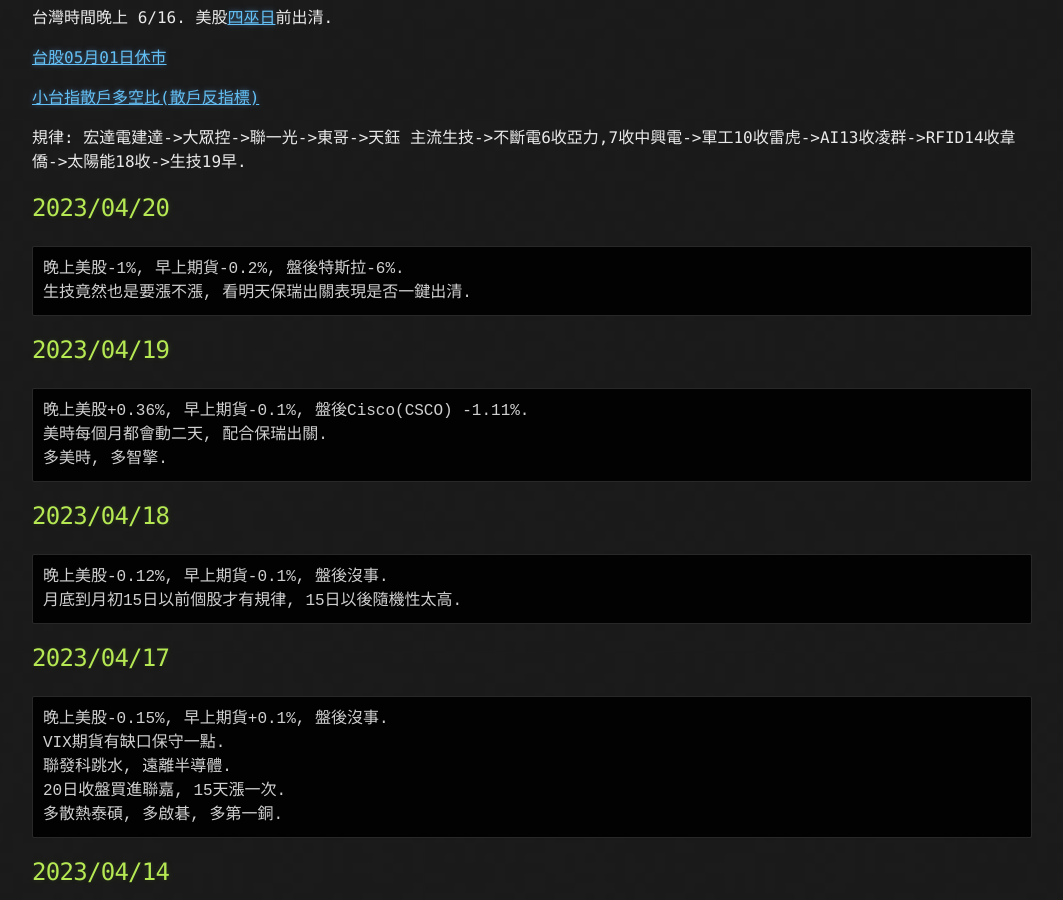
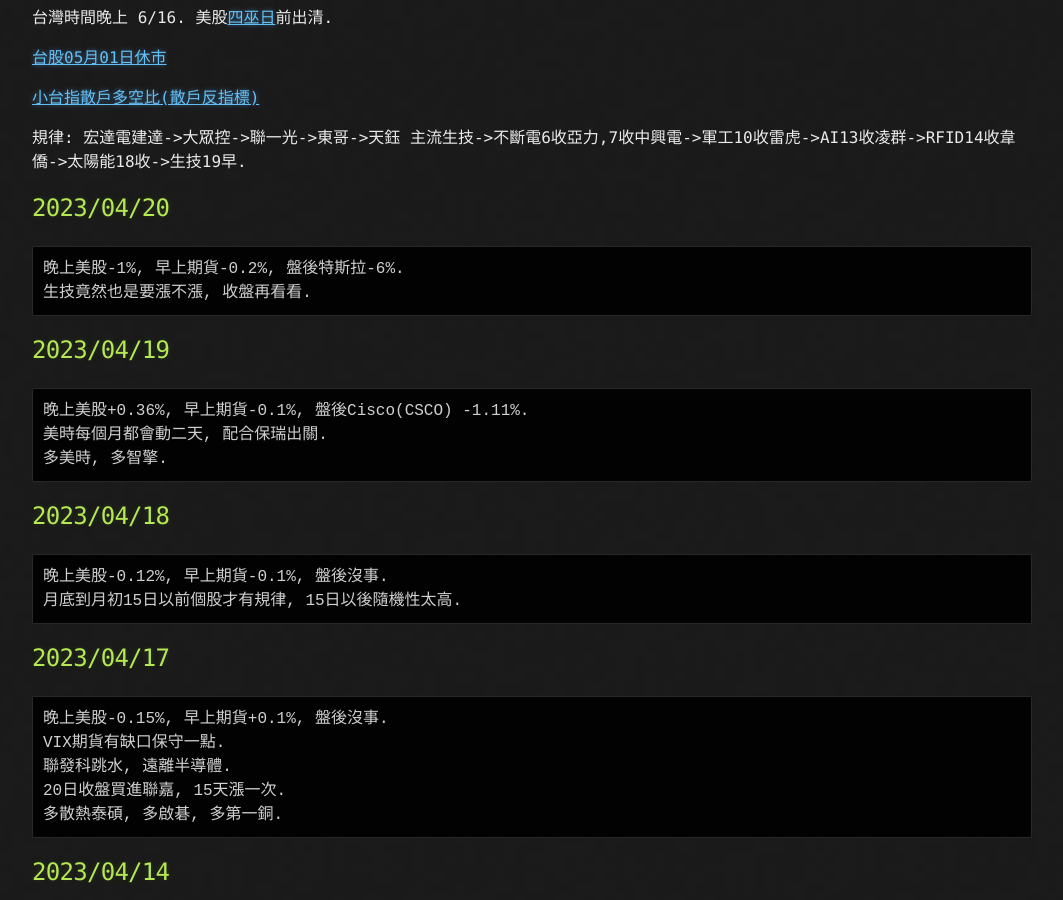
Before and after one commit to lepg5487/Stock_God, a Jekyll site: the page built from index.md, in a window 1280 px wide and 900 px high, scrolled down 412 px. Shown: the whole window, without its empty margins (108-1171 px from the left). Built offline with Jekyll 4.4.1, drawn with Linux system fonts in a browser that asks for light colours; our own code applies the rules of GitHub Pages for plain Markdown files.

Commit message:
Update index.md

````diff
--- a/index.md
+++ b/index.md
@@ -22,7 +22,7 @@ layout: testlayouts
 ## 2023/04/20
 ```
 晚上美股-1%, 早上期貨-0.2%, 盤後特斯拉-6%.
-生技竟然也是要漲不漲, 看明天保瑞出關表現是否一鍵出清.
+生技竟然也是要漲不漲, 收盤再看看.
 ```
 
 ## 2023/04/19
````
